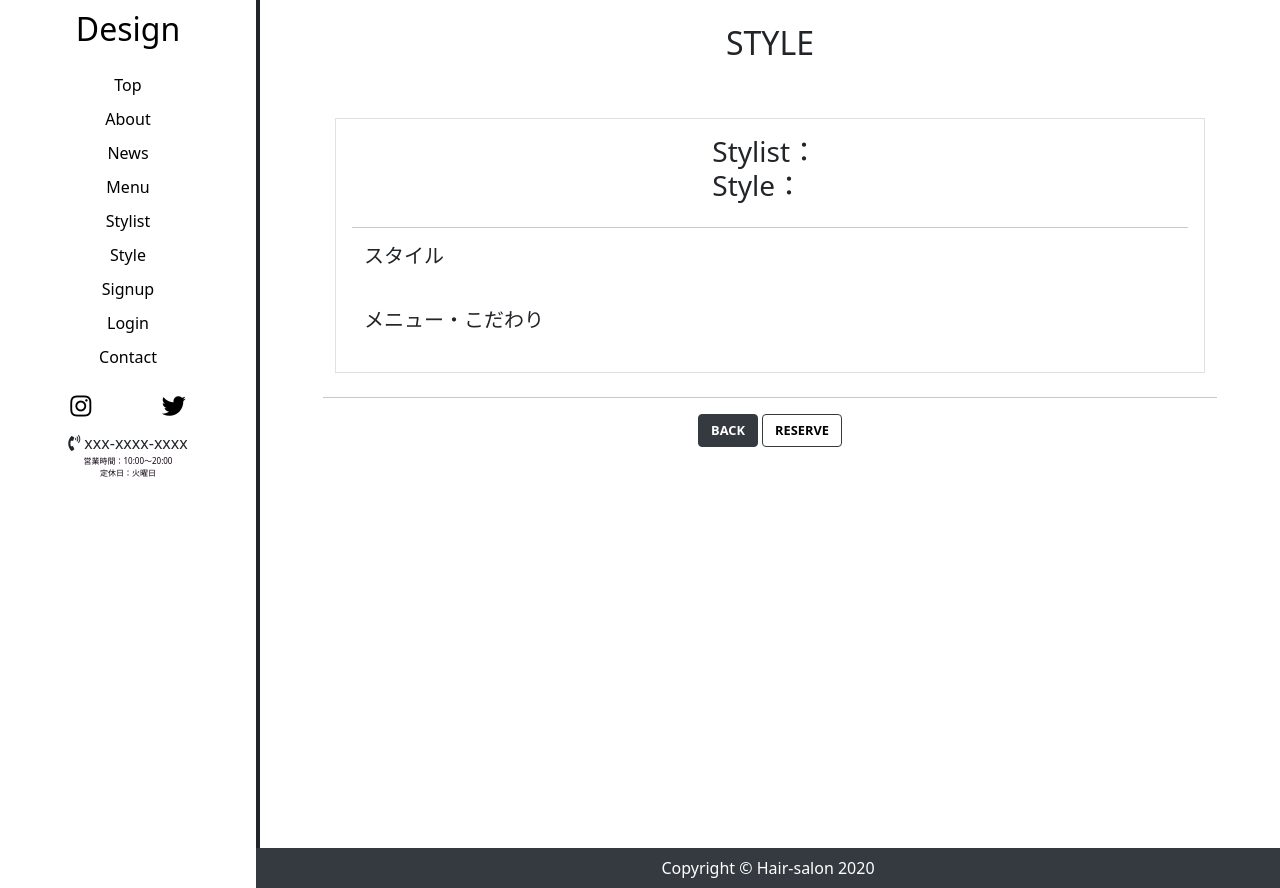
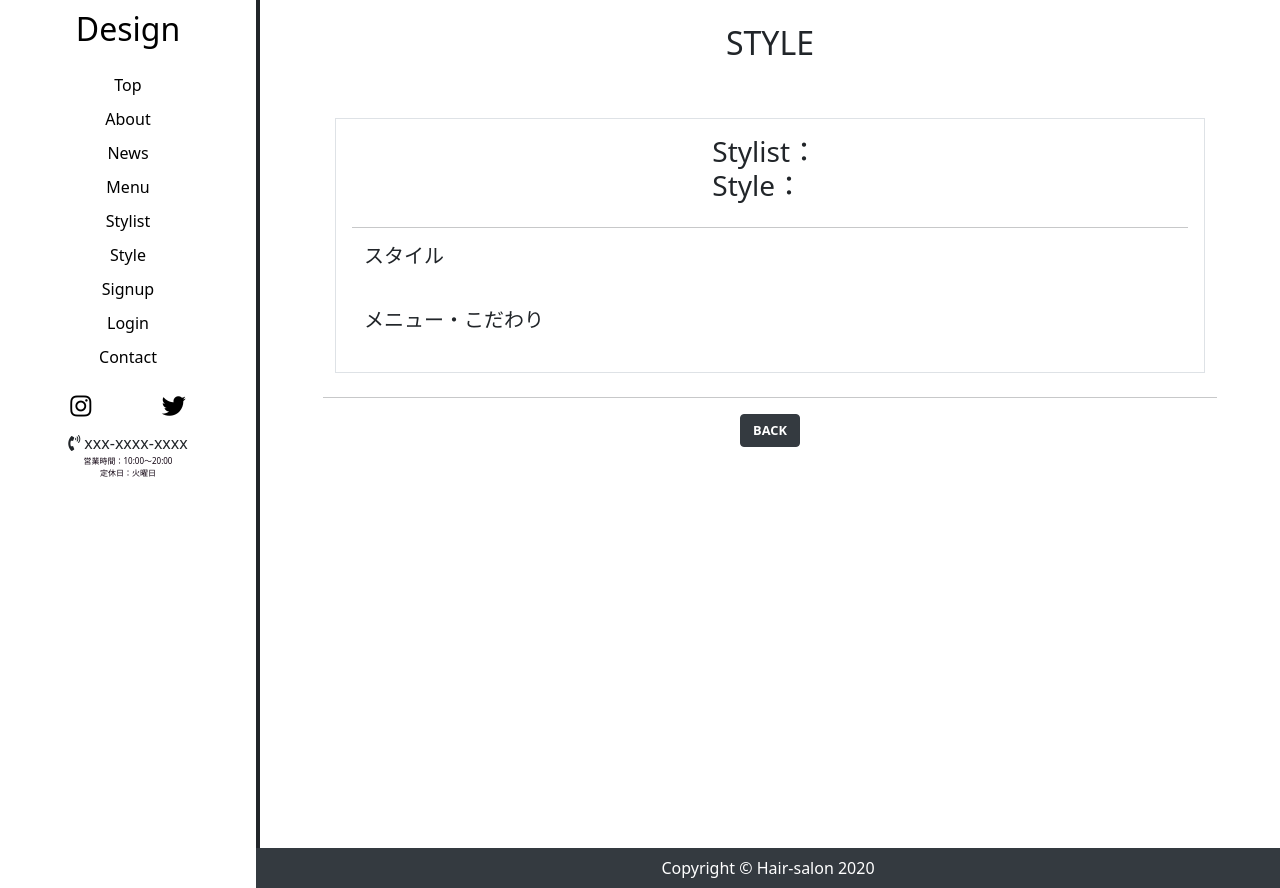
Before and after one commit to akihiro-hosoya/hair-salon, a Django app: template app/templates/app/style_detail.html in a window 1280 px wide. Run offline with Django 3.2, Linux system fonts and the light colour scheme; the template is opened without the code that fills it, so the values that code supplies are empty; some libraries are stand-ins or nearby versions.

Commit message:
リンク修正

```diff
--- a/app/templates/app/style_detail.html
+++ b/app/templates/app/style_detail.html
@@ -49,11 +49,6 @@
                                 <span class="text-white">BACK</span>
                             </a>
                         </div>
-                        <div class="btn btn-outline-dark">
-                            <a href="" class="d-block">
-                                <span>RESERVE</span>
-                            </a>
-                        </div>
                     </div>
                 </div>
             </div>
--- a/app/templates/app/stylist_detail.html
+++ b/app/templates/app/stylist_detail.html
@@ -97,11 +97,11 @@
                                 <span class="text-white">BACK</span>
                             </a>
                         </div>
-                        <div class="btn btn-outline-dark">
+                        <!-- <div class="btn btn-outline-dark">
                             <a href="{% url 'stylist_choice' %}" class="d-block">
                                 <span>APPOINT</span>
                             </a>
-                        </div>
+                        </div> -->
                     </div>
                 </div>
             </div>
```
Also changed, not shown: accounts/migrations/0001_initial.py, app/migrations/0001_initial.py, app/migrations/0002_auto_20201026_0011.py (deleted), app/migrations/0003_auto_20201026_0033.py (deleted), app/migrations/0004_auto_20201026_0224.py (deleted), app/migrations/0005_auto_20201026_0323.py (deleted), app/migrations/0006_auto_20201106_1730.py (deleted), appointment/migrations/0001_initial.py, ec/migrations/0001_initial.py, ec/migrations/0002_auto_20201026_0011.py (deleted), ec/migrations/0003_auto_20201026_0033.py (deleted), ec/migrations/0004_auto_20201026_0224.py (deleted), ec/migrations/0005_auto_20201026_0259.py (deleted), ec/migrations/0006_auto_20201026_0313.py (deleted), 3 more files.
